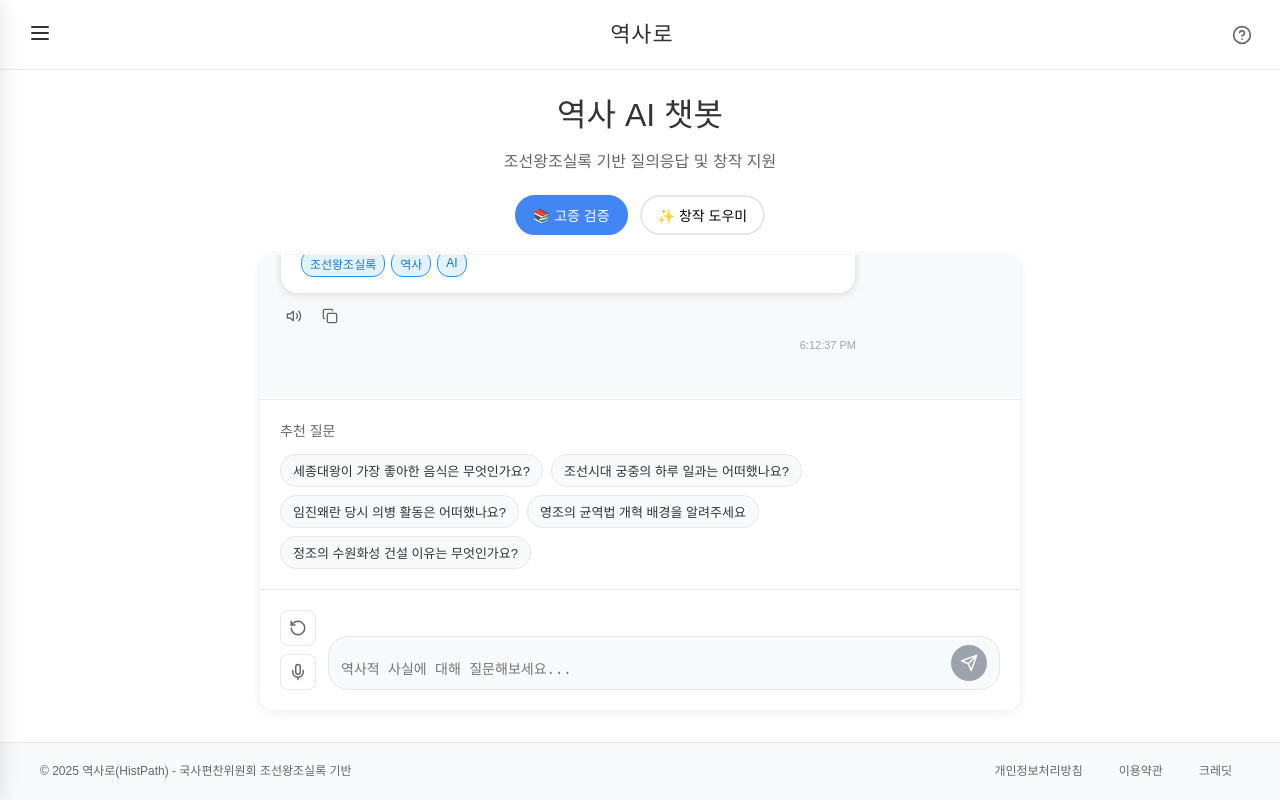
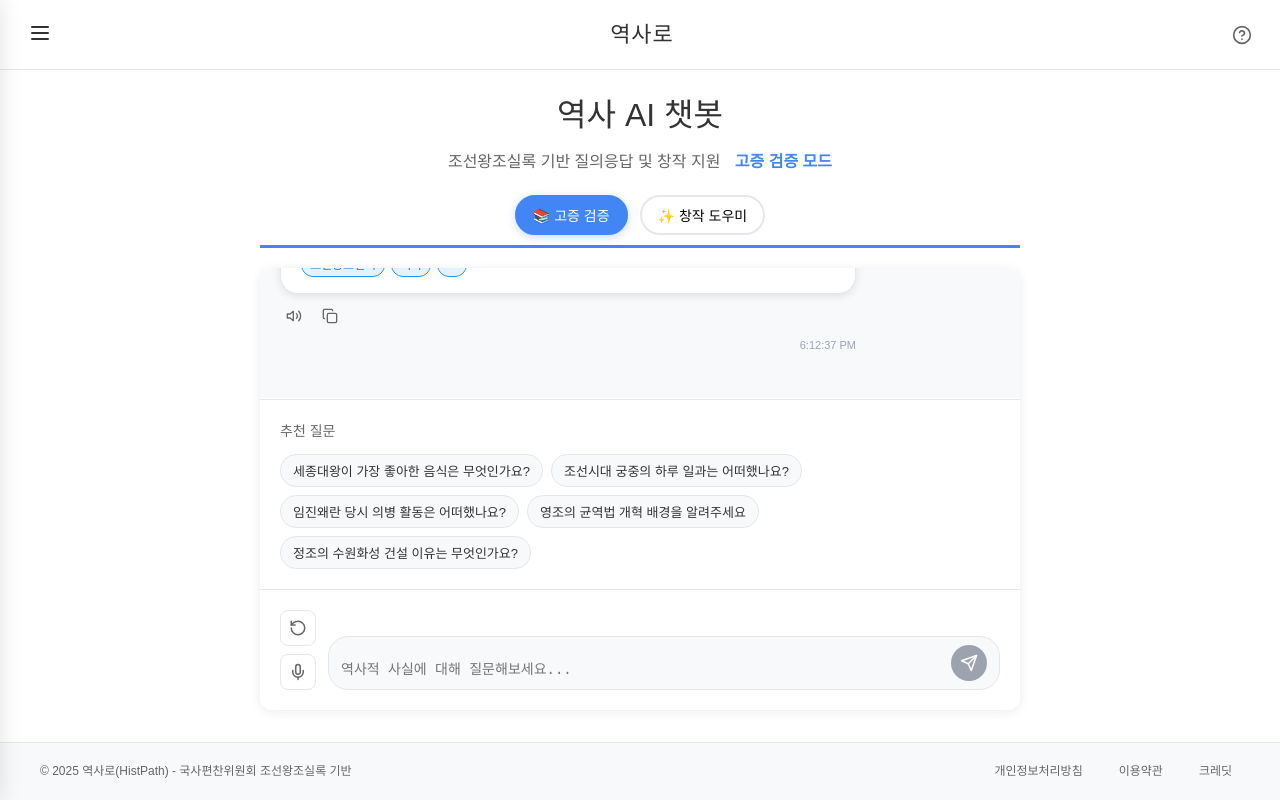
Before and after one commit to Sesac2nd/Five-Eyes, a React (Vite) app in the folder Frontend/: page /chatbot in a window 1280 px wide. Built offline with nearby package versions, Linux system fonts and the light colour scheme.

Commit message:
feat: 컴포넌트 위젯 설정

```diff
--- a/Frontend/package.json
+++ b/Frontend/package.json
@@ -10,10 +10,10 @@
     "preview": "vite preview"
   },
   "dependencies": {
+    "lucide-react": "^0.263.1",
     "react": "^18.3.1",
     "react-dom": "^18.3.1",
-    "react-router-dom": "^6.26.1",
-    "lucide-react": "^0.263.1"
+    "react-router-dom": "^6.26.1"
   },
   "devDependencies": {
     "@types/react": "^18.3.3",
--- a/Frontend/src/pages/ChatbotPage.jsx
+++ b/Frontend/src/pages/ChatbotPage.jsx
@@ -7,7 +7,8 @@ function ChatbotPage() {
     {
       id: 1,
       type: "bot",
-      content: "안녕하세요! 저는 조선왕조실록 기반 역사 AI입니다. 조선시대에 대한 궁금한 점을 물어보세요.",
+      content:
+        "안녕하세요! 저는 조선왕조실록 기반 역사 AI입니다. 조선시대에 대한 궁금한 점을 물어보세요.",
       timestamp: new Date(),
       keywords: ["조선왕조실록", "역사", "AI"],
     },
@@ -62,7 +63,7 @@ function ChatbotPage() {
 **출처**: 조선왕조실록 > 세종실록 > 세종 3년 5월 15일
 **신뢰도**: 95%
 **관련 키워드**: 내시부, 궁중제도, 세종대왕`,
-        keywords: ["내시부", "궁중제도", "세종대왕", "조선왕조실록", "세종실록"],
+        keywords: ["내시부", "고증", "실록"],  // 강제로 다르게 줌
         sources: ["세종실록 12권", "경국대전"],
       },
       creative: {
@@ -79,7 +80,7 @@ function ChatbotPage() {
 - 개인의 성장과 역사적 사명감
 
 **추천 참고 사료**: 세종실록, 경국대전, 승정원일기`,
-        keywords: ["창작", "시놉시스", "갈등구조", "캐릭터", "세종시대"],
+        keywords: ["창작", "스토리", "아이디어"],  // 차별 키워드
         sources: ["세종실록", "승정원일기"],
       },
     };
@@ -134,21 +135,48 @@ function ChatbotPage() {
     ]);
   };
 
-  const suggestedQuestions = ["세종대왕이 가장 좋아한 음식은 무엇인가요?", "조선시대 궁중의 하루 일과는 어떠했나요?", "임진왜란 당시 의병 활동은 어떠했나요?", "영조의 균역법 개혁 배경을 알려주세요", "정조의 수원화성 건설 이유는 무엇인가요?"];
+  const suggestedQuestions = [
+    "세종대왕이 가장 좋아한 음식은 무엇인가요?",
+    "조선시대 궁중의 하루 일과는 어떠했나요?",
+    "임진왜란 당시 의병 활동은 어떠했나요?",
+    "영조의 균역법 개혁 배경을 알려주세요",
+    "정조의 수원화성 건설 이유는 무엇인가요?",
+  ];
 
   return (
-    <div className="chatbot-page">
-      <div className="chat-header">
+    <div className={`chatbot-page ${chatMode}`}>
+      <div className={`chat-header ${chatMode}`}>
         <div className="chat-title">
           <h1>역사 AI 챗봇</h1>
-          <p>조선왕조실록 기반 질의응답 및 창작 지원</p>
+          <p>
+            조선왕조실록 기반 질의응답 및 창작 지원{" "}
+            <span
+              style={{
+                marginLeft: 10,
+                fontWeight: "bold",
+                color: chatMode === "verification" ? "#4285f4" : "#ffa438",
+              }}
+            >
+              {chatMode === "verification" ? "고증 검증 모드" : "창작 도우미 모드"}
+            </span>
+          </p>
         </div>
 
         <div className="chat-modes">
-          <button className={`mode-btn ${chatMode === "verification" ? "active" : ""}`} onClick={() => setChatMode("verification")}>
+          <button
+            className={`mode-btn ${
+              chatMode === "verification" ? "active verification" : ""
+            }`}
+            onClick={() => setChatMode("verification")}
+          >
             📚 고증 검증
           </button>
-          <button className={`mode-btn ${chatMode === "creative" ? "active" : ""}`} onClick={() => setChatMode("creative")}>
+          <button
+            className={`mode-btn ${
+              chatMode === "creative" ? "active creative" : ""
+            }`}
+            onClick={() => setChatMode("creative")}
+          >
             ✨ 창작 도우미
           </button>
         </div>
@@ -168,7 +196,11 @@ function ChatbotPage() {
                 {message.keywords && message.keywords.length > 0 && (
                   <div className="message-keywords">
                     {message.keywords.map((keyword, index) => (
-                      <button key={index} className="keyword-btn" onClick={() => handleKeywordClick(keyword)}>
+                      <button
+                        key={index}
+                        className="keyword-btn"
+                        onClick={() => handleKeywordClick(keyword)}
+                      >
                         {keyword}
                       </button>
                     ))}
@@ -184,16 +216,26 @@ function ChatbotPage() {
 
               {message.type === "bot" && (
                 <div className="message-actions">
-                  <button className="action-btn" onClick={() => handleSpeakMessage(message.content)} title="음성으로 듣기">
+                  <button
+                    className="action-btn"
+                    onClick={() => handleSpeakMessage(message.content)}
+                    title="음성으로 듣기"
+                  >
                     <Volume2 size={16} />
                   </button>
-                  <button className="action-btn" onClick={() => handleCopyMessage(message.content)} title="복사하기">
+                  <button
+                    className="action-btn"
+                    onClick={() => handleCopyMessage(message.content)}
+                    title="복사하기"
+                  >
                     <Copy size={16} />
                   </button>
                 </div>
               )}
 
-              <div className="message-time">{message.timestamp.toLocaleTimeString()}</div>
+              <div className="message-time">
+                {message.timestamp.toLocaleTimeString()}
+              </div>
             </div>
           ))}
 
@@ -216,7 +258,11 @@ function ChatbotPage() {
           <h3>추천 질문</h3>
           <div className="questions-list">
             {suggestedQuestions.map((question, index) => (
-              <button key={index} className="suggestion-btn" onClick={() => setInputMessage(question)}>
+              <button
+                key={index}
+                className="suggestion-btn"
+                onClick={() => setInputMessage(question)}
+              >
                 {question}
               </button>
             ))}
@@ -225,17 +271,41 @@ function ChatbotPage() {
 
         <div className="chat-input-container">
           <div className="input-actions">
-            <button className="action-btn" onClick={handleReset} title="대화 초기화">
+            <button
+              className="action-btn"
+              onClick={handleReset}
+              title="대화 초기화"
+            >
               <RotateCcw size={18} />
             </button>
-            <button className={`action-btn ${isListening ? "active" : ""}`} onClick={toggleListening} title="음성 입력">
+            <button
+              className={`action-btn ${isListening ? "active" : ""}`}
+              onClick={toggleListening}
+              title="음성 입력"
+            >
               {isListening ? <MicOff size={18} /> : <Mic size={18} />}
             </button>
           </div>
 
           <div className="input-wrapper">
-            <textarea ref={inputRef} value={inputMessage} onChange={(e) => setInputMessage(e.target.value)} onKeyPress={handleKeyPress} placeholder={`${chatMode === "verification" ? "역사적 사실에 대해 질문해보세요..." : "창작하고 싶은 내용을 말씀해주세요..."}`} rows="1" className="chat-input" />
-            <button className="send-btn" onClick={handleSendMessage} disabled={!inputMessage.trim() || isLoading}>
+            <textarea
+              ref={inputRef}
+              value={inputMessage}
+              onChange={(e) => setInputMessage(e.target.value)}
+              onKeyPress={handleKeyPress}
+              placeholder={`${
+                chatMode === "verification"
+                  ? "역사적 사실에 대해 질문해보세요..."
+                  : "창작하고 싶은 내용을 말씀해주세요..."
+              }`}
+              rows="1"
+              className="chat-input"
+            />
+            <button
+              className="send-btn"
+              onClick={handleSendMessage}
+              disabled={!inputMessage.trim() || isLoading}
+            >
               <Send size={18} />
             </button>
           </div>
--- a/Frontend/src/pages/CreditsPage.jsx
+++ b/Frontend/src/pages/CreditsPage.jsx
@@ -25,7 +25,7 @@ function CreditsPage() {
   return (
     <div className="credits-page">
       <div className="page-header">
-        <h1>만든 이</h1>
+        <h1>🧑‍💻만든이</h1>
         <p>역사로 프로젝트를 만든 팀을 소개합니다</p>
       </div>
 
@@ -48,7 +48,7 @@ function CreditsPage() {
         <div className="info-grid">
           <div className="info-item">
             <h3>개발 기간</h3>
-            <p>2025.01 - 2025.02 (3주)</p>
+            <p>2025.07.25  - 2025.08.12 (3주)</p>
           </div>
           <div className="info-item">
             <h3>기술 스택</h3>
--- a/Frontend/src/styles/pages/ChatbotPage.css
+++ b/Frontend/src/styles/pages/ChatbotPage.css
@@ -11,6 +11,19 @@
 .chat-header {
   margin-bottom: 20px;
   text-align: center;
+  border-bottom: 3px solid transparent; /* 기본 투명 */
+  padding-bottom: 10px;
+  transition: border-color 0.3s ease;
+}
+
+/* 고증 검증 모드일 때 */
+.chatbot-page.verification .chat-header {
+  border-color: #4285f4;
+}
+
+/* 창작 도우미 모드일 때 */
+.chatbot-page.creative .chat-header {
+  border-color: #ffa438;
 }
 
 .chat-title h1 {
@@ -47,10 +60,23 @@
   background: #f8faff;
 }
 
+/* 활성화 시 공통 스타일 */
 .mode-btn.active {
+  color: white;
+}
+
+/* 고증 검증 활성화 스타일 (파란색) */
+.mode-btn.active.verification {
   border-color: #4285f4;
   background: #4285f4;
-  color: white;
+  box-shadow: 0 2px 8px rgba(66, 133, 244, 0.3);
+}
+
+/* 창작 도우미 활성화 스타일 (주황색) */
+.mode-btn.active.creative {
+  border-color: #ffa438;
+  background: #ffa438;
+  box-shadow: 0 2px 8px rgba(255, 164, 56, 0.35);
 }
 
 .chat-container {
@@ -122,6 +148,7 @@
   margin-top: 12px;
 }
 
+/* 키워드 버튼 기본 스타일 */
 .keyword-btn {
   padding: 4px 8px;
   background: #e3f2fd;
@@ -137,6 +164,28 @@
   background: #2196f3;
   color: white;
   transform: translateY(-1px);
+}
+
+/* verification 모드에서 키워드 버튼 색상 */
+.chatbot-page.verification .keyword-btn {
+  background: #e3f2fd;
+  border: 1px solid #2196f3;
+  color: #1976d2;
+}
+.chatbot-page.verification .keyword-btn:hover {
+  background: #2196f3;
+  color: white;
+}
+
+/* creative 모드에서 키워드 버튼 색상 */
+.chatbot-page.creative .keyword-btn {
+  background: #fff6e1;
+  border: 1px solid #ffa438;
+  color: #ffa438;
+}
+.chatbot-page.creative .keyword-btn:hover {
+  background: #ffa438;
+  color: #fff;
 }
 
 .message-sources {
```
Also changed, not shown: 1 other file (tests, documents, lock files or other folders).
